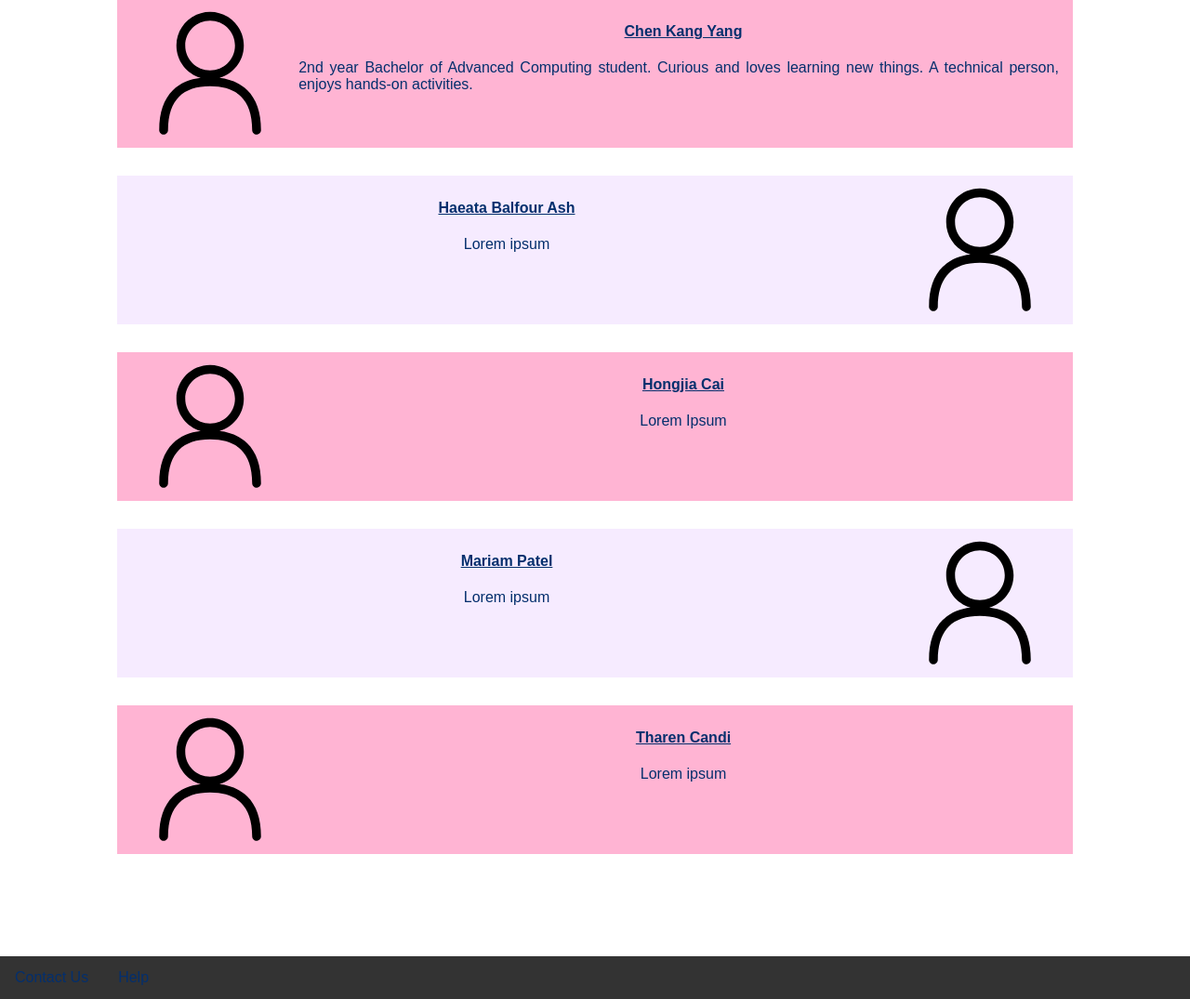
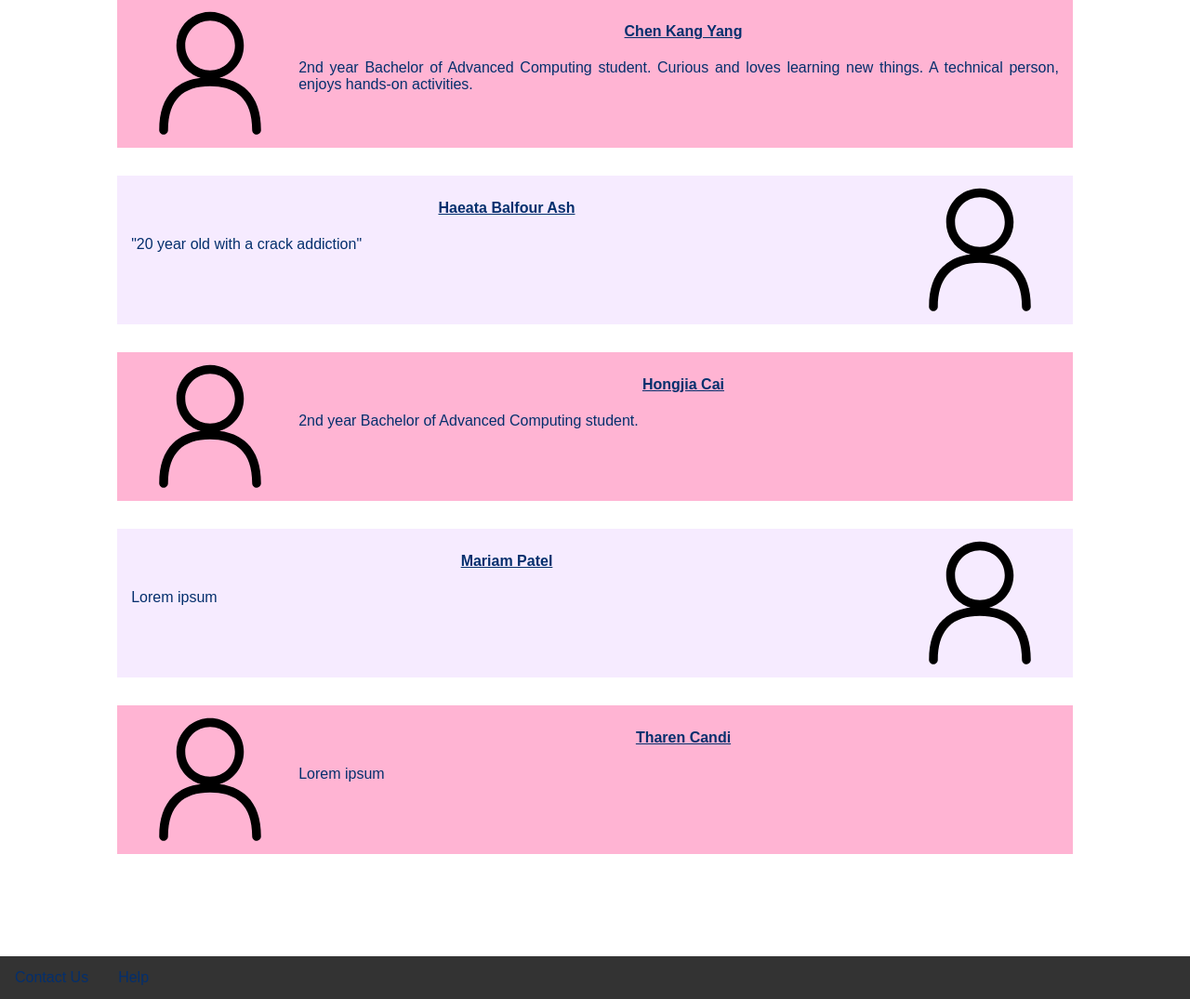
Before and after one commit to tharencandi/MVC-site, a Bottle app: page /about in a window 1280 px wide. Shown: the part 238-1313 px from the top of the page at 93% size. Run offline with Bottle, Linux system fonts and the light colour scheme.

Commit message:
Haeata and Roy intro

```diff
--- a/code/templates/about.html
+++ b/code/templates/about.html
@@ -19,21 +19,21 @@
     <div class="right_profile">
         <img class = "profileR" src="/img/default_profile.svg">
         <h4><a href="mailto:Haeata Balfour Ash<hbal7849@uni.sydney.edu.au>" title="Email Haeata Balfour Ash">Haeata Balfour Ash</a></h4>
-        <p>Lorem ipsum</p>
+        <p class="profile_description">"20 year old with a crack addiction"</p>
     </div>
     <div class="left_profile">
         <img class = "profileL" src="/img/default_profile.svg">
         <h4><a href="mailto:Hongjia Cai<hcai7597@uni.sydney.edu.au>" title="Email Hongjia Cai">Hongjia Cai</a></h4>
-        <p>Lorem Ipsum</p>
+        <p class="profile_description">2nd year Bachelor of Advanced Computing student.</p>
     </div>
     <div class="right_profile">
         <img class = "profileR" src="/img/default_profile.svg">
         <h4><a href="mailto:Mariam Patel<mpat4142@uni.sydney.edu.au>" title="Email Mariam Patel">Mariam Patel</a></h4>
-        <p>Lorem ipsum</p>
+        <p class="profile_description">Lorem ipsum</p>
     </div>
     <div class="left_profile">
         <img class = "profileL" src="/img/default_profile.svg">
         <h4><a href="mailto:Tharen Candi<tcan7909@uni.sydney.edu.au>" title="Email Tharen Candi">Tharen Candi</a></h4>
-        <p>Lorem ipsum</p>
+        <p class="profile_description">Lorem ipsum</p>
     </div>
 </div>
```
